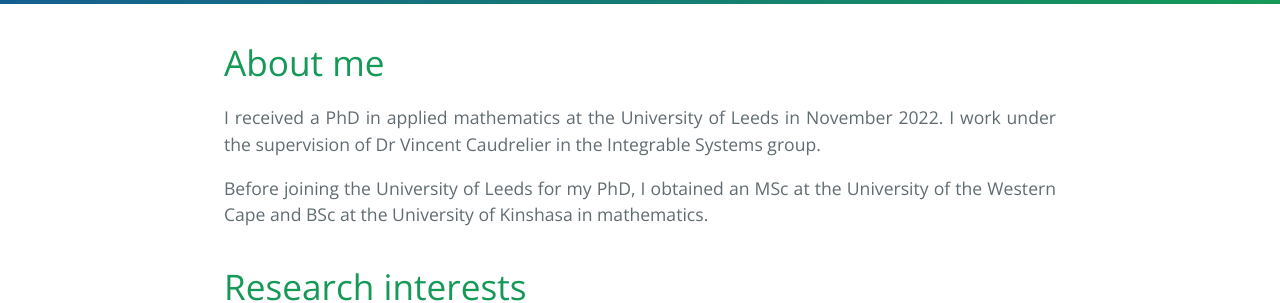
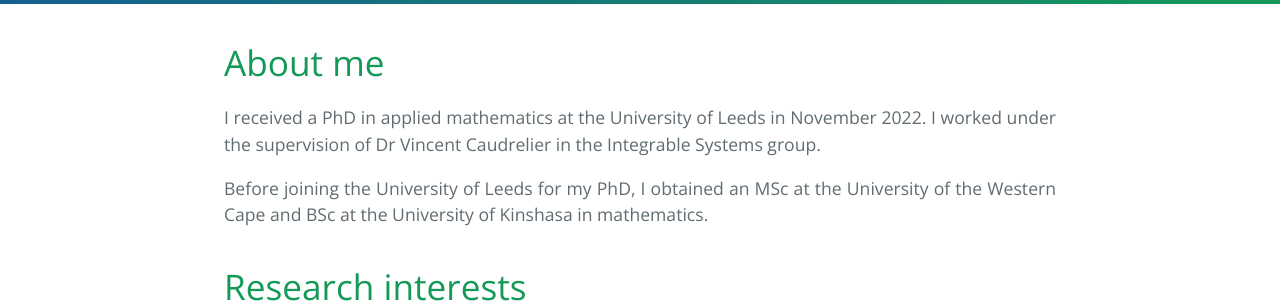
Before and after one commit to carlosdibaya/carlosdibaya.github.io, a Jekyll site: the page built from index.md, in a window 1280 px wide and 900 px high. Shown: the part 313-616 px from the top of the window. Built offline with Jekyll 4.4.1, drawn with Linux system fonts in a browser that asks for light colours.

Commit message:
Edit about me

```diff
--- a/index.md
+++ b/index.md
@@ -12,7 +12,7 @@ There should be whitespace between paragraphs. We recommend including a README,
 
 # About me
 
-<div style="text-align: justify"> <p>I received a PhD in applied mathematics at the University of Leeds in November 2022. I work under the supervision of Dr Vincent Caudrelier in the Integrable Systems group.</p>
+<div style="text-align: justify"> <p>I received a PhD in applied mathematics at the University of Leeds in November 2022. I worked under the supervision of Dr Vincent Caudrelier in the Integrable Systems group.</p>
 
 <p>Before joining the University of Leeds for my PhD, I obtained an MSc at the University of the Western Cape and BSc at the University of Kinshasa in mathematics.</p>
 </div>
```
